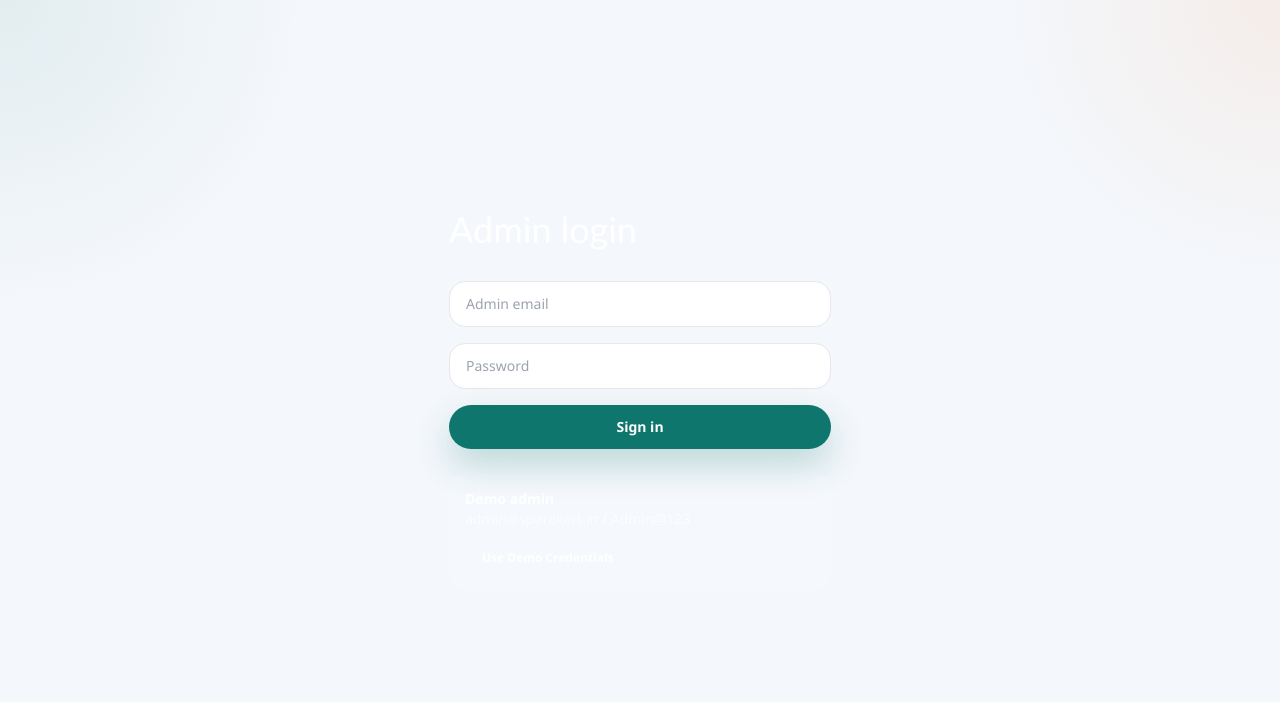
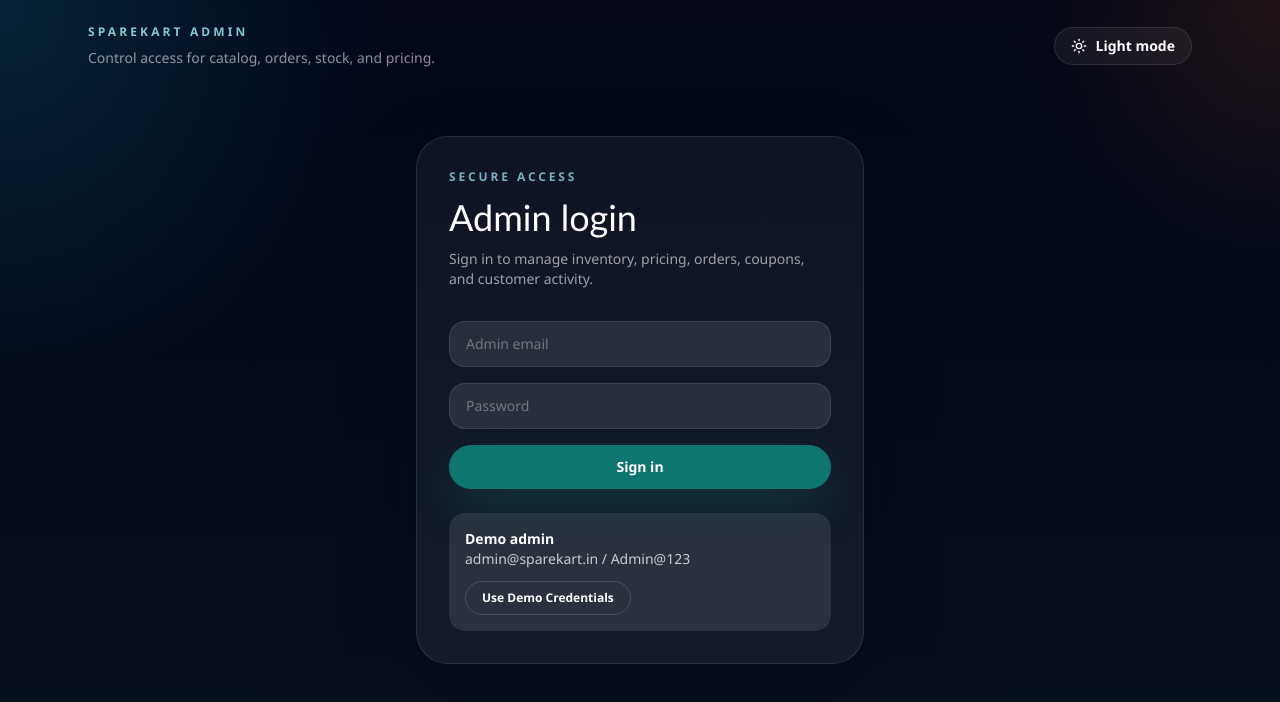
Before and after one commit to sahajwanisunil1987-svg/screenshield, a Next.js app in the folder frontend/: page /admin/login in a window 1280 px wide. Shown: the top 702 px of the page. Built offline with nearby package versions, Linux system fonts and the light colour scheme; no server answers.

Commit message:
Add admin login theme toggle

```diff
--- a/frontend/app/admin/login/page.tsx
+++ b/frontend/app/admin/login/page.tsx
@@ -1,5 +1,7 @@
 "use client";
 
+import { Moon, Sun } from "lucide-react";
+import { useEffect, useState } from "react";
 import { useRouter } from "next/navigation";
 import { useForm } from "react-hook-form";
 import { z } from "zod";
@@ -18,12 +20,56 @@
 export default function AdminLoginPage() {
   const router = useRouter();
   const setAuth = useAuthStore((state) => state.setAuth);
+  const [theme, setTheme] = useState<"dark" | "light">("dark");
   const { register, handleSubmit, setValue } = useForm<z.infer<typeof schema>>({
     resolver: zodResolver(schema)
   });
 
+  useEffect(() => {
+    const savedTheme = window.localStorage.getItem("sparekart-admin-login-theme");
+    if (savedTheme === "light" || savedTheme === "dark") {
+      setTheme(savedTheme);
+    }
+  }, []);
+
+  const isDark = theme === "dark";
+
+  const toggleTheme = () => {
+    const nextTheme = isDark ? "light" : "dark";
+    setTheme(nextTheme);
+    window.localStorage.setItem("sparekart-admin-login-theme", nextTheme);
+  };
+
   return (
-    <div className="flex min-h-screen items-center justify-center bg-slate-950 px-4">
+    <div
+      className={`flex min-h-screen items-center justify-center px-4 transition-colors duration-300 ${
+        isDark
+          ? "bg-[radial-gradient(circle_at_top_left,rgba(34,211,238,0.14),transparent_26%),radial-gradient(circle_at_top_right,rgba(249,115,22,0.12),transparent_18%),linear-gradient(180deg,#020617,#08111f)]"
+          : "bg-[radial-gradient(circle_at_top_left,rgba(15,118,110,0.12),transparent_22%),radial-gradient(circle_at_top_right,rgba(249,115,22,0.12),transparent_18%),linear-gradient(180deg,#f9fbfd,#edf3f8)]"
+      }`}
+    >
+      <div className="absolute inset-x-0 top-0 mx-auto flex w-full max-w-6xl items-center justify-between px-6 py-6">
+        <div>
+          <p className={`text-xs font-semibold uppercase tracking-[0.26em] ${isDark ? "text-cyan-200/80" : "text-accent/80"}`}>
+            SpareKart Admin
+          </p>
+          <p className={`mt-2 text-sm ${isDark ? "text-white/55" : "text-slate"}`}>
+            Control access for catalog, orders, stock, and pricing.
+          </p>
+        </div>
+        <button
+          type="button"
+          onClick={toggleTheme}
+          className={`inline-flex items-center gap-2 rounded-full border px-4 py-2 text-sm font-semibold transition ${
+            isDark
+              ? "border-white/10 bg-white/5 text-white hover:bg-white/10"
+              : "border-slate-200 bg-white text-ink shadow-[0_18px_35px_rgba(8,17,31,0.08)] hover:bg-slate-50"
+          }`}
+        >
+          {isDark ? <Sun className="h-4 w-4" /> : <Moon className="h-4 w-4" />}
+          {isDark ? "Light mode" : "Dark mode"}
+        </button>
+      </div>
       <form
         onSubmit={handleSubmit(async (values) => {
           try {
@@ -34,16 +80,61 @@
             toast.error(getApiErrorMessage(error, "Unable to sign in"));
           }
         })}
-        className="w-full max-w-md rounded-[32px] border border-white/10 bg-white/5 p-8 text-white"
+        className={`w-full max-w-md rounded-[32px] border p-8 transition-colors duration-300 ${
+          isDark
+            ? "border-white/10 bg-white/5 text-white shadow-[0_28px_70px_rgba(2,6,23,0.42)]"
+            : "border-white/70 bg-white/90 text-ink shadow-[0_28px_70px_rgba(8,17,31,0.12)] backdrop-blur"
+        }`}
       >
-        <h1 className="font-display text-4xl">Admin login</h1>
+        <div className="flex items-start justify-between gap-4">
+          <div>
+            <p className={`text-xs font-semibold uppercase tracking-[0.24em] ${isDark ? "text-cyan-200/70" : "text-accent/70"}`}>
+              Secure access
+            </p>
+            <h1 className="mt-3 font-display text-4xl">Admin login</h1>
+            <p className={`mt-3 text-sm ${isDark ? "text-white/60" : "text-slate"}`}>
+              Sign in to manage inventory, pricing, orders, coupons, and customer activity.
+            </p>
+          </div>
+        </div>
         <div className="mt-8 space-y-4">
-          <Input placeholder="Admin email" autoComplete="email" {...register("email")} />
-          <Input type="password" placeholder="Password" autoComplete="current-password" {...register("password")} />
-          <Button className="w-full">Sign in</Button>
+          <Input
+            placeholder="Admin email"
+            autoComplete="email"
+            className={
+              isDark
+                ? "border-white/10 bg-white/10 text-white placeholder:text-white/35 focus:border-cyan-300 focus:ring-cyan-300/10"
+                : "border-slate-200 bg-slate-50 text-ink placeholder:text-slate focus:border-accent focus:ring-accent/10"
+            }
+            {...register("email")}
+          />
+          <Input
+            type="password"
+            placeholder="Password"
+            autoComplete="current-password"
+            className={
+              isDark
+                ? "border-white/10 bg-white/10 text-white placeholder:text-white/35 focus:border-cyan-300 focus:ring-cyan-300/10"
+                : "border-slate-200 bg-slate-50 text-ink placeholder:text-slate focus:border-accent focus:ring-accent/10"
+            }
+            {...register("password")}
+          />
+          <Button
+            className={`w-full ${
+              isDark
+                ? "bg-accent text-white shadow-[0_18px_40px_rgba(15,118,110,0.26)] hover:bg-teal-700"
+                : "bg-ink text-white shadow-[0_18px_40px_rgba(8,17,31,0.18)] hover:bg-slate-900"
+            }`}
+          >
+            Sign in
+          </Button>
         </div>
-        <div className="mt-6 rounded-2xl bg-white/10 p-4 text-sm text-white/75">
-          <p className="font-semibold text-white">Demo admin</p>
+        <div
+          className={`mt-6 rounded-2xl p-4 text-sm ${
+            isDark ? "bg-white/10 text-white/75" : "bg-slate-100 text-slate"
+          }`}
+        >
+          <p className={`font-semibold ${isDark ? "text-white" : "text-ink"}`}>Demo admin</p>
           <p>admin@sparekart.in / Admin@123</p>
           <button
             type="button"
@@ -51,7 +142,11 @@
               setValue("email", "admin@sparekart.in");
               setValue("password", "Admin@123");
             }}
-            className="mt-3 rounded-full border border-white/15 px-4 py-2 text-xs font-semibold text-white"
+            className={`mt-3 rounded-full border px-4 py-2 text-xs font-semibold transition ${
+              isDark
+                ? "border-white/15 text-white hover:bg-white/10"
+                : "border-slate-200 text-ink hover:bg-white"
+            }`}
           >
             Use Demo Credentials
           </button>
```
